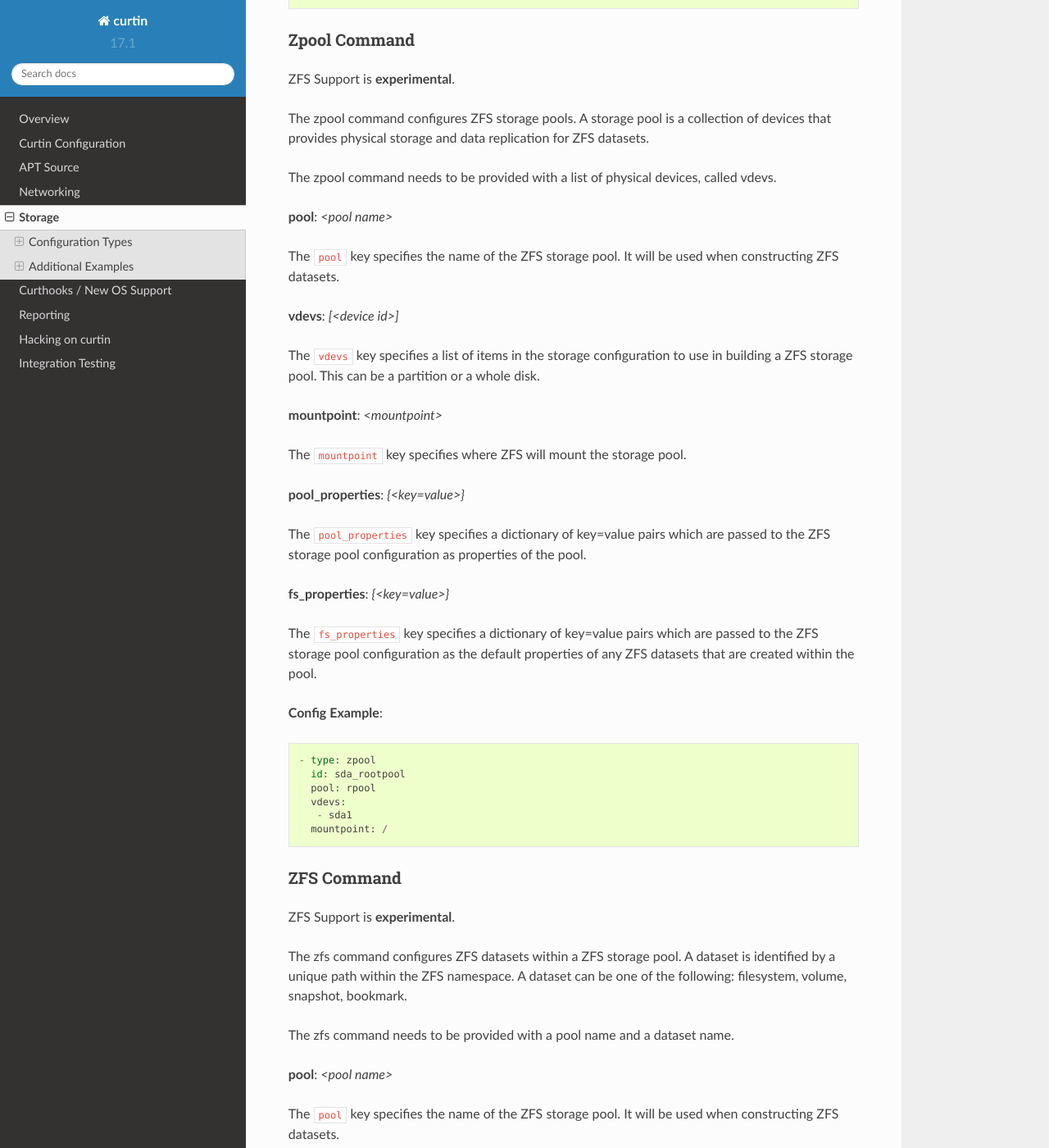
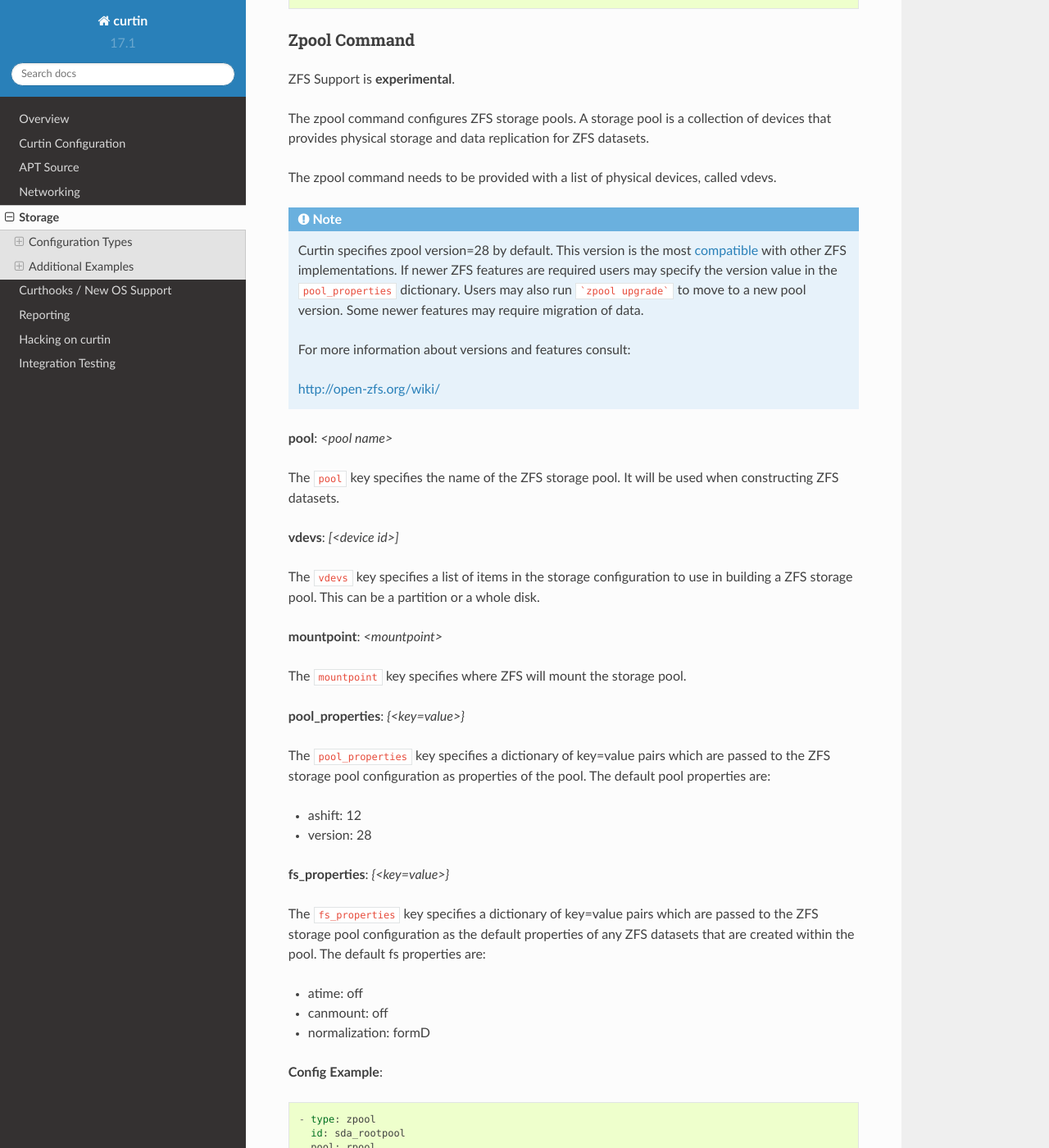
Before and after one commit to canonical/curtin, a Sphinx documentation site: the page built from doc/topics/storage.rst, in a window 1280 px wide and 1400 px high, scrolled down 13171 px. Shown: the whole window at 82% size. Built offline with Sphinx 7.4.7 and the Read the Docs theme 2.0.0, drawn with Linux system fonts in a browser that asks for light colours; some of the changed text lies outside the part shown.

Commit message:
zfs/zpool version=28 by default, allow users to override default values.
Include documentation note and link to openzfs wiki for furthe details
around compatibility and features.

LP: #1754013

````diff
--- a/doc/topics/storage.rst
+++ b/doc/topics/storage.rst
@@ -629,6 +629,18 @@ of devices that provides physical storage and data replication for ZFS datasets.
 The zpool command needs to be provided with a list of physical devices, called
 vdevs.
 
+.. note::
+
+ Curtin specifies zpool version=28 by default.  This version is the most
+ `compatible <http://open-zfs.org/wiki/FAQ#Compatibility>`_
+ with other ZFS implementations.  If newer ZFS features are
+ required users may specify the version value in the ``pool_properties``
+ dictionary.  Users may also run ```zpool upgrade``` to move to a new pool
+ version.  Some newer features may require migration of data.
+
+ For more information about versions and features consult:
+
+ http://open-zfs.org/wiki/
 
 **pool**: *<pool name>*
 
@@ -648,12 +660,21 @@ The ``mountpoint`` key specifies where ZFS will mount the storage pool.
 
 The ``pool_properties`` key specifies a dictionary of key=value pairs which
 are passed to the ZFS storage pool configuration as properties of the pool.
+The default pool properties are:
+
+- ashift: 12
+- version: 28
 
 **fs_properties**: *{<key=value>}*
 
 The ``fs_properties`` key specifies a dictionary of key=value pairs which
 are passed to the ZFS storage pool configuration as the default properties of
-any ZFS datasets that are created within the pool.
+any ZFS datasets that are created within the pool.  The default fs properties
+are:
+
+- atime: off
+- canmount: off
+- normalization: formD
 
 **Config Example**::
 
@@ -673,6 +694,20 @@ is identified by a unique path within the ZFS namespace.  A dataset can be one
 of the following: filesystem, volume, snapshot, bookmark.
 
 The zfs command needs to be provided with a pool name and a dataset name.
+
+.. note::
+
+ Curtin specifies zpool version=28 by default.  This version is the most
+ `compatible <http://open-zfs.org/wiki/FAQ#Compatibility>`_
+ with other ZFS implementations.  If newer ZFS features are
+ required users may specify the version value in the ``pool_properties``
+ dictionary.  Users may also run ```zpool upgrade``` to move to a new pool
+ version.  Some newer features may require migration of data.
+
+ For more information about versions and features consult:
+
+ http://open-zfs.org/wiki/
+
 
 **pool**: *<pool name>*
 
````
Also changed, not shown: 2 other files.
